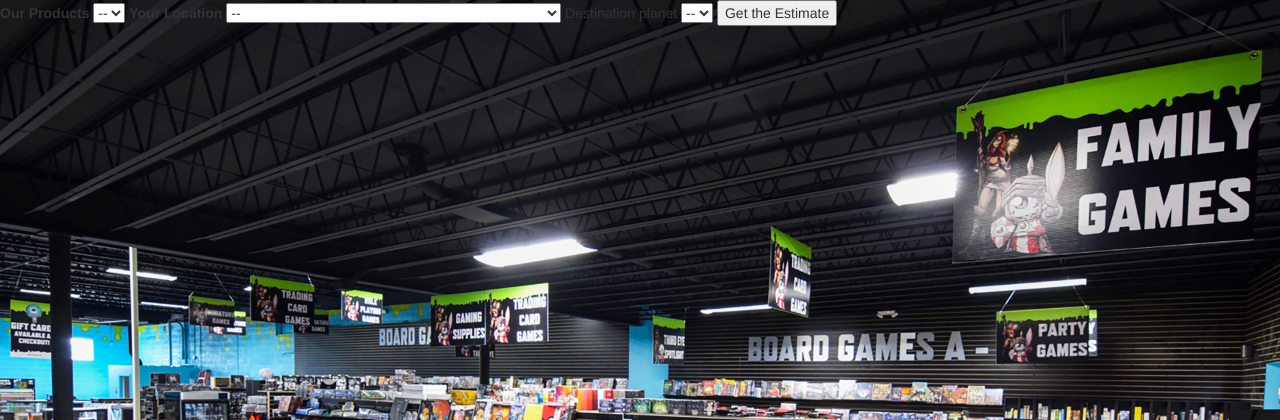
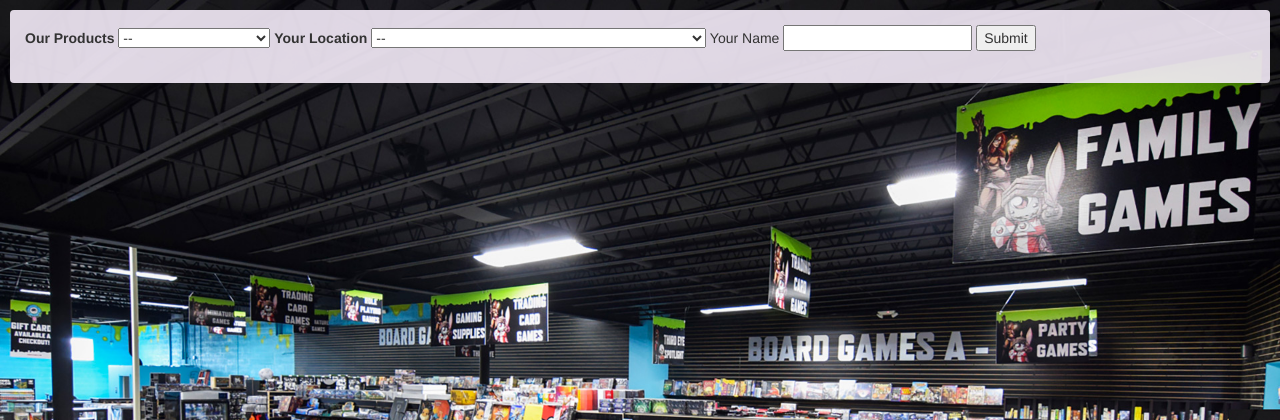
Before and after one commit to Thvarzil/CarnivalGames, a PHP site: page /productinfo.php in a window 1280 px wide. Shown: the top 420 px of the page. Run offline with PHP 8.4, Linux system fonts and the light colour scheme.

Commit message:
progress commit - productinfo form complete

```diff
--- a/productinfo.php
+++ b/productinfo.php
@@ -10,41 +10,46 @@ and open the template in the editor.
     <meta charset="UTF-8">
     <meta name="viewport" content="width=device-width, initial-scale=1.0">
     <!--    Add in Boostrap CSS to help with Navbar, grid placement, and general style consistency    -->
-    <link rel="stylesheet" href="https://maxcdn.bootstrapcdn.com/bootstrap/3.3.7/css/bootstrap.min.css" integrity="sha384-BVYiiSIFeK1dGmJRAkycuHAHRg32OmUcww7on3RYdg4Va+PmSTsz/K68vbdEjh4u" crossorigin="anonymous">
+    <link rel="stylesheet" href="https://maxcdn.bootstrapcdn.com/bootstrap/3.3.7/css/bootstrap.min.css"
+          integrity="sha384-BVYiiSIFeK1dGmJRAkycuHAHRg32OmUcww7on3RYdg4Va+PmSTsz/K68vbdEjh4u" crossorigin="anonymous">
     <link rel="stylesheet" href="./css/style.css">
     <!--    Establish custom favicon for flair    -->
     <link rel="icon" href="./img/favicon.png">
 </head>
 <body>
-<?php
-    $locations = explode("\n", file_get_contents("./text/servicearea.txt"));
-?>
 
-<form method = "post" action = "ResultPage.php">
-    <div class="form-group">
-        <label for="products">Our Products</label>
-        <select id="products" name="ship">
-            <option value="--">--</option>
+<container>
+    <div class="jumbotron">
+        <form method="post" action="response.php">
+            <div class="form-group">
+                <label for="products">Our Products</label>
+                <select id="products" name="products">
+                    <option value="--">--</option>
+                    <option value="Chess">--</option>
+                    <option value="Board Games">Board Games</option>
+                    <option value="Home Escape Rooms">Home Escape Room</option>
+                    <option value="Murder Parties">Murder Parties</option>
+                    <option value="Educational Games">Educational Games</option>
+                </select>
+                <label for="location">Your Location</label>
+                <select id="location" name="location">
+                    <option value="--">--</option>
+                    <?php
+                    $locations = explode("\n", file_get_contents("./text/servicearea.txt"));
+                    for ($i = 0; $i < sizeof($locations); $i++) {
+                        print("<option value=" . $i . ">" . $locations[$i] . "</option>");
+                    }
+                    ?>
+                </select>
+                <lable for="name">Your Name</lable>
+                <input id="name" name="name" type=text>
+                <input type="submit" name="Submit" value="Submit">
 
-        </select >
-        <label for="location">Your Location</label>
-        <select id="location" name="departure">
-            <option value="--">--</option>
-            <?php
-            for($i=0;$i<sizeof($locations);$i++){
-                print("<option value=".$i.">".$locations[$i]."</option>");
-            }
-            ?>
-        </select>
-        <lable for="name">Destination planet</lable>
-        <select id="name" name="arrival">
-            <option value="--">--</option>
+            </div>
 
-        </select>
-        <input type="submit" name="Create" value="Get the Estimate">
-
+        </form>
     </div>
-</form>
+</container>
 <?php
 // put your code here
 ?>
```
